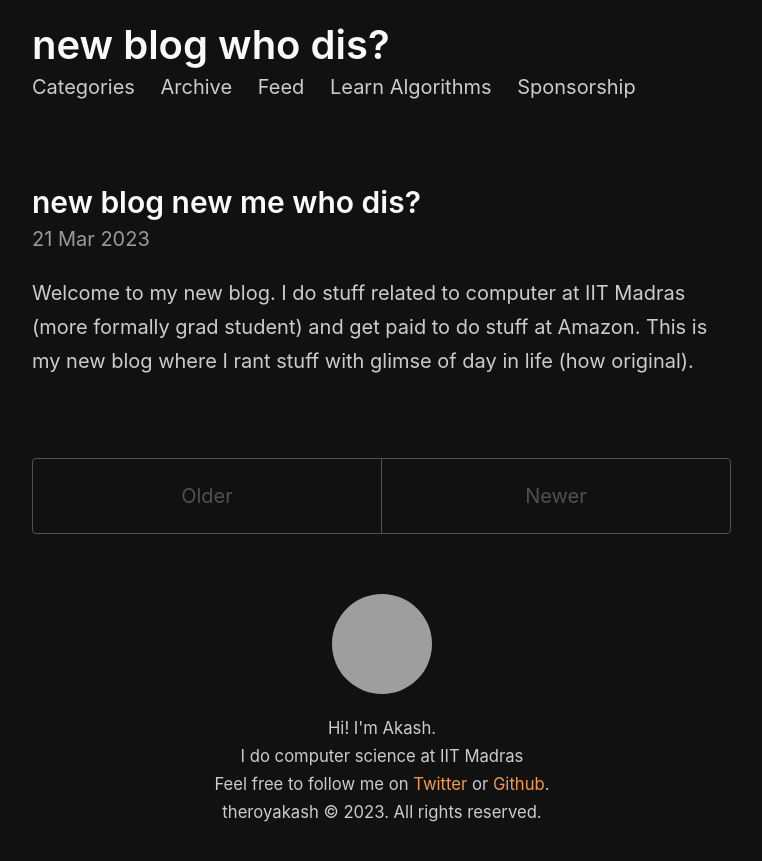
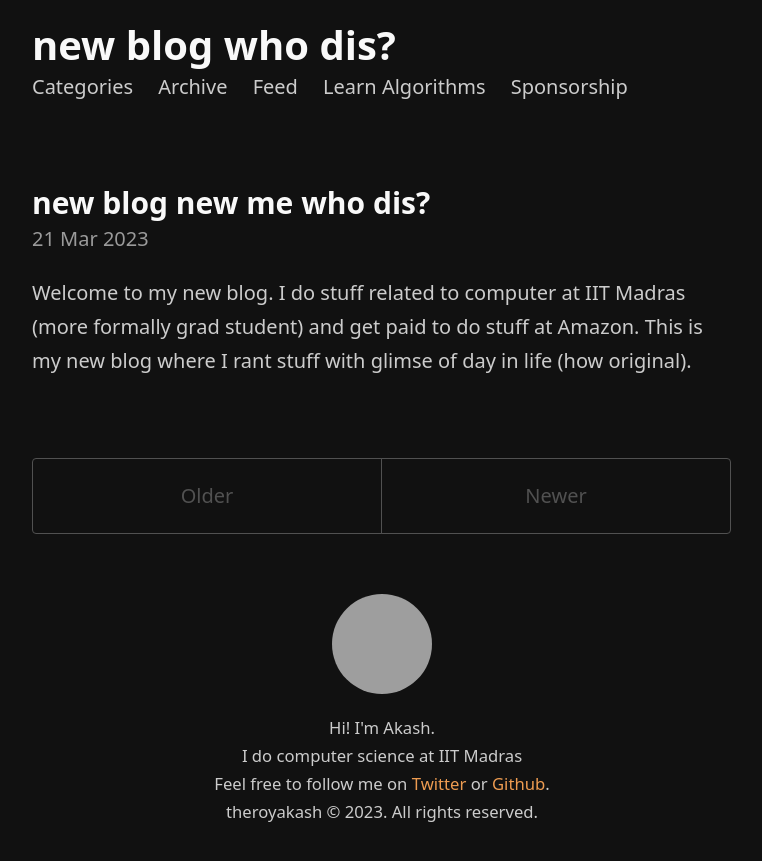
Before and after one commit to theroyakash/blog-v2, a Jekyll site: the page built from index.html, in a window 1280 px wide. Shown: the top 861 px of the page, without its empty margins (258-1020 px from the left). Built offline with Jekyll 4.4.1, drawn with Linux system fonts in a browser that asks for light colours; the list of posts is cut into pages by our own code; grey boxes are pictures that could not be loaded.

Commit message:
updated fonts

```diff
--- a/_sass/_base.scss
+++ b/_sass/_base.scss
@@ -14,8 +14,13 @@ body {
   padding: 0;
 }
 
+@font-face {
+  font-family: "SegoeUI";
+  src: "./SegoeUI.ttf";
+}
+
 html {
-  font-family: $root-font-family;
+  font-family: "SegoeUI";
   font-size: $root-font-size;
   line-height: $root-line-height;
 
```
Also changed, not shown: _sass/SegoeUI.ttf (added), _sass/SegoeUIBold.ttf (added).
